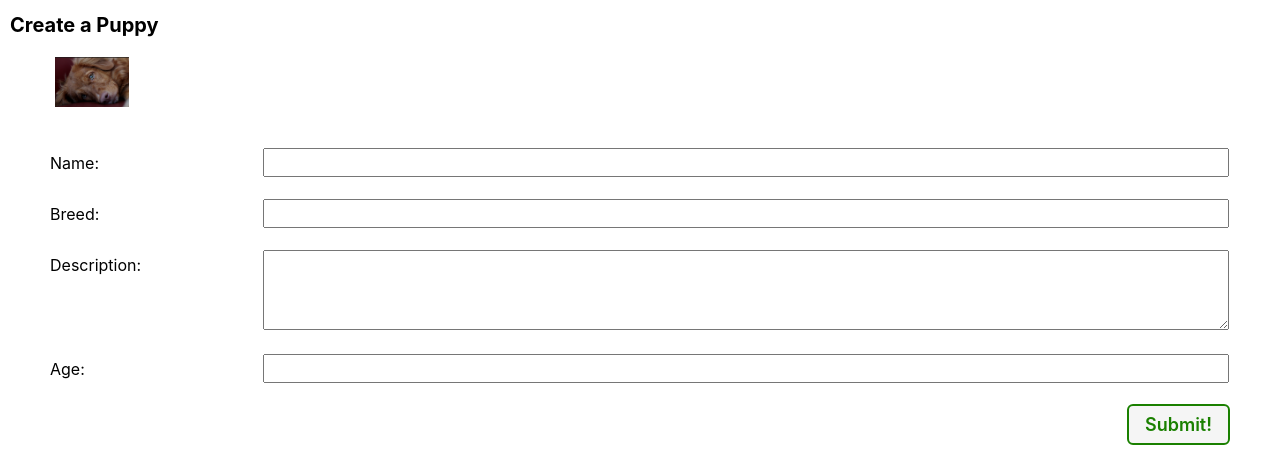
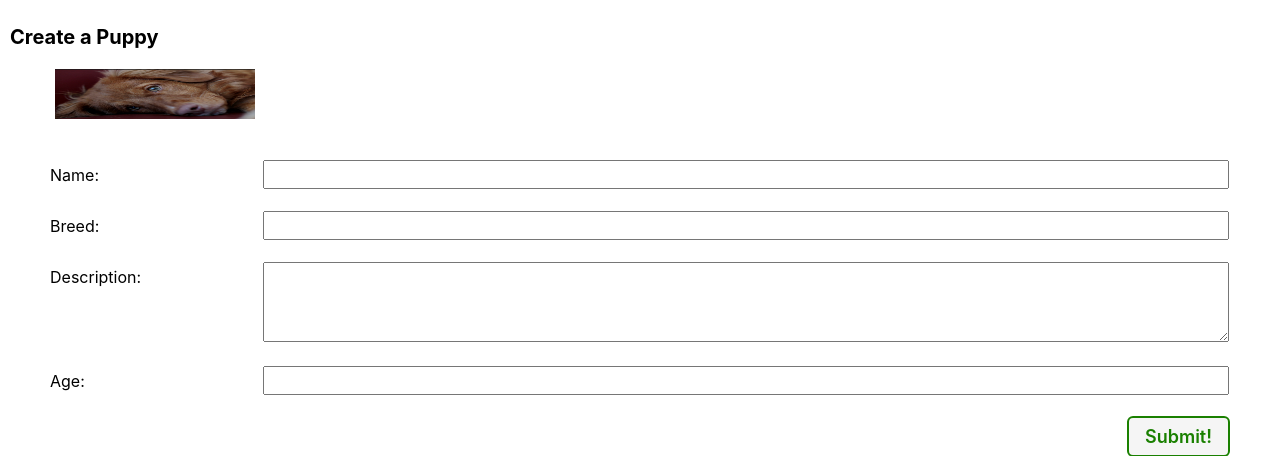
Before and after one commit to korycfitz/puppy-collector, a Django app: page /puppies/create/ in a window 1280 px wide. Shown: the part 106-562 px from the top of the page. Run offline with Django 4.2, Linux system fonts and the light colour scheme; the visitor is signed in with stand-in values (Sample User, id 1).

Commit message:
style edit page

```diff
--- a/main_app/static/css/form.css
+++ b/main_app/static/css/form.css
@@ -37,3 +37,12 @@ td > textarea {
   align-self: flex-end;
   margin-right: 40px;
 }
+
+div img {
+  width: 200px;
+  height: 200px;
+}
+
+h1 {
+  margin-top: 2%;
+}
--- a/main_app/templates/home.html
+++ b/main_app/templates/home.html
@@ -7,7 +7,7 @@
 
 {% block content %}
 
-<section class="logo-container" id="login">
+<section class="logo-container" id=>
   <h1>Puppy Collector</h1>
   <div class="puppy-container">
     <img
```
Also changed, not shown: main_app/static/css/home.css (line endings or trailing spaces), main_app/static/css/puppies/puppy-detail.css (line endings or trailing spaces).
